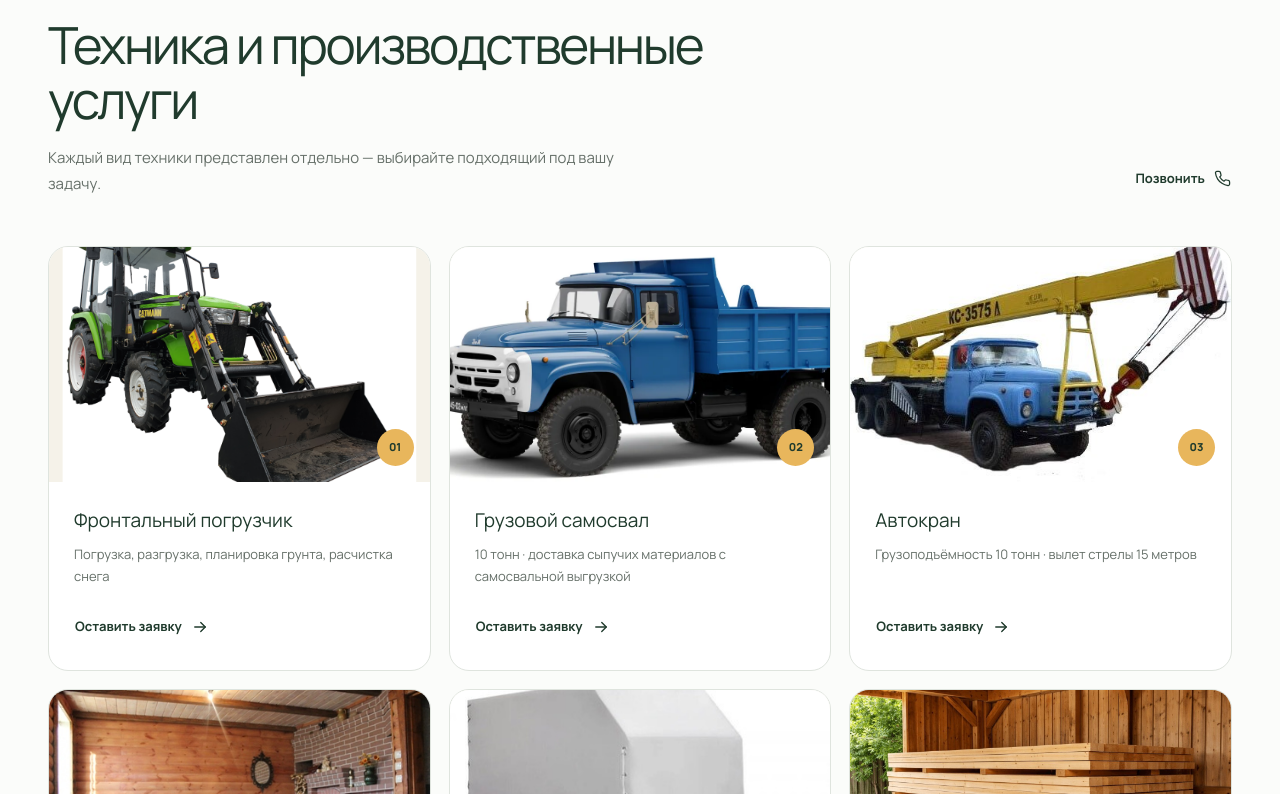
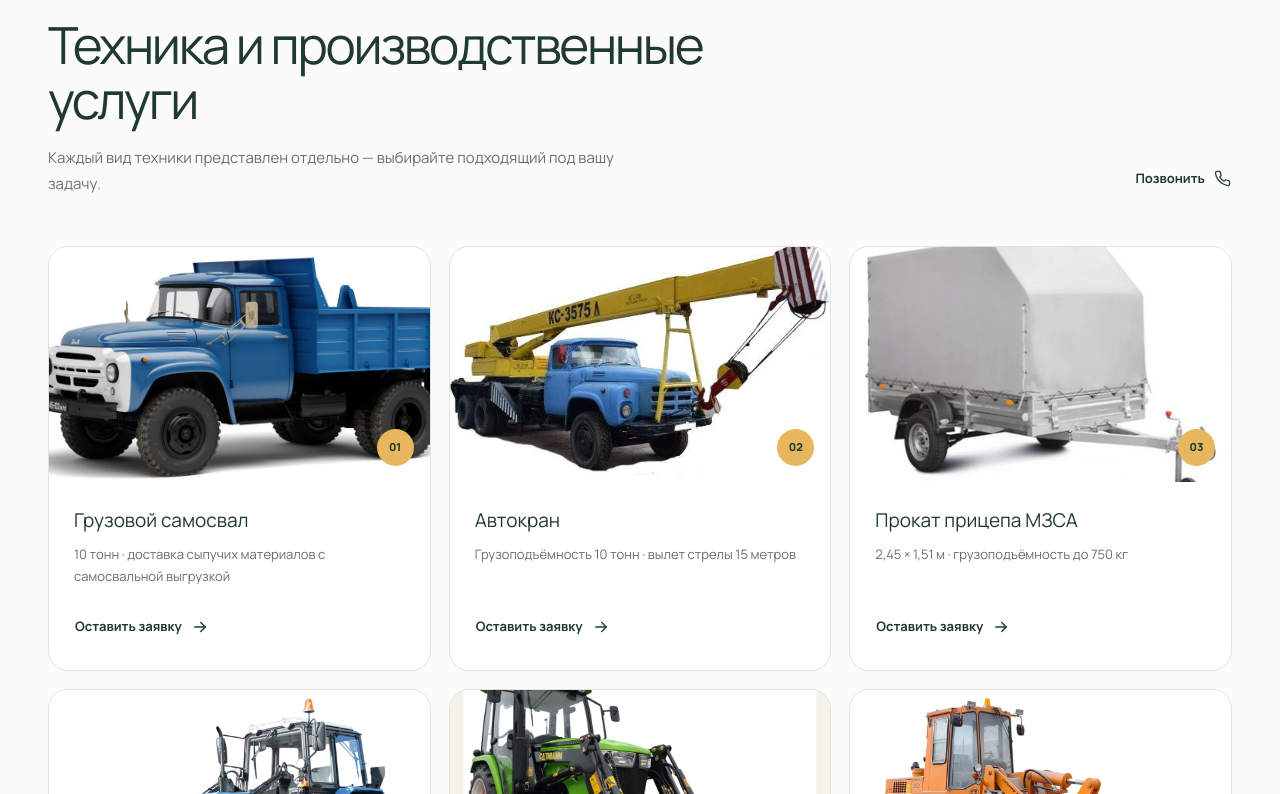
Before and after one commit to mmfgubar-rgb/techno-usadba, a React (Vite) app: page / in a window 1280 px wide. Shown: the part 2989-3783 px from the top of the page. Built offline with nearby package versions, Linux system fonts and the light colour scheme; the HTML template or start-up script is replaced by a standard one.

Commit message:
Update App.tsx

```diff
--- a/src/App.tsx
+++ b/src/App.tsx
@@ -128,7 +128,7 @@ const directions = [
   {
     title: "Аренда спецтехники",
     text: "Техника для разных видов работ",
-    image: image("loader.png"),
+    image: image("crane.jpg"),
     slug: "special-machinery",
     href: "#/directions/special-machinery",
   },
@@ -186,35 +186,68 @@ const products = [
 
 const services = [
   {
-    name: "Фронтальный погрузчик",
-    details: "Погрузка, разгрузка, планировка грунта, расчистка снега",
-    image: image("loader.png"),
-  },
-  {
+    number: "01",
     name: "Грузовой самосвал",
     details: "10 тонн · доставка сыпучих материалов с самосвальной выгрузкой",
     image: image("dump-truck.webp"),
   },
   {
+    number: "02",
     name: "Автокран",
     details: "Грузоподъёмность 10 тонн · вылет стрелы 15 метров",
     image: image("crane.jpg"),
   },
   {
-    name: "Мини-экскаватор-погрузчик",
-    details: "Грузоподъёмность 400 кг · глубина копания 1,5 метра",
-    image: image("mini-excavator.jpg"),
-  },
-  {
+    number: "03",
     name: "Прокат прицепа МЗСА",
     details: "2,45 × 1,51 м · грузоподъёмность до 750 кг",
     image: image("trailer.jpg"),
   },
   {
+    number: "04",
+    name: "Фронтальный погрузчик",
+    details: "Погрузка, разгрузка, планировка грунта, расчистка снега",
+    image: image("front_mtz.jpg"),
+  },
+  {
+    number: "05",
+    name: "Мини-экскаватор-погрузчик",
+    details: "Грузоподъёмность 400 кг · глубина копания 1,5 метра",
+    image: image("loader.png"),
+  },
+  {
+    number: "06",
+    name: "Фронтальный погрузчик",
+    points: [
+      "Погрузка и разгрузка, паллетные вилы, снеговая лопата",
+      "Расчистка снега",
+      "Эвакуация транспорта",
+    ],
+    image: image("amcodor.jpg"),
+  },
+  {
+    number: "07",
+    name: "Агроусадьба д. Макаричи",
+    points: [
+      "Дом для отдыха со всеми удобствами",
+      "Баня",
+      "Рядом река Припять",
+    ],
+    image: image("usadba.jpg"),
+  },
+  {
+    number: "08",
     name: "Пилорама",
     details: "Распиловка древесины · доставка и реализация опилок",
     image: image("sawmill.jpg"),
   },
+  {
+    number: "09",
+    name: "Туристические услуги",
+    details: "Прокат туристического снаряжения, лодок и катамарана",
+    image: image("gear.jpg"),
+  },
+
 ]
 
 function Header() {
```
